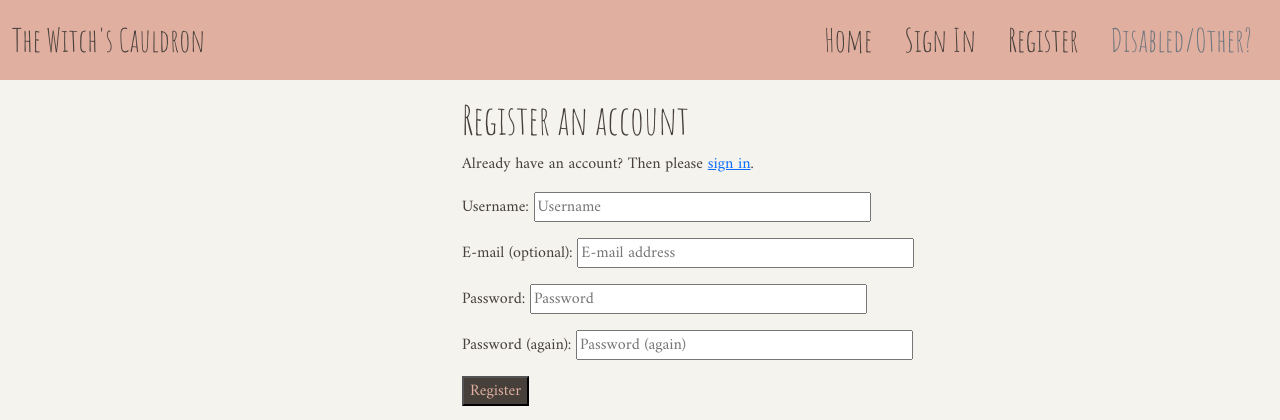
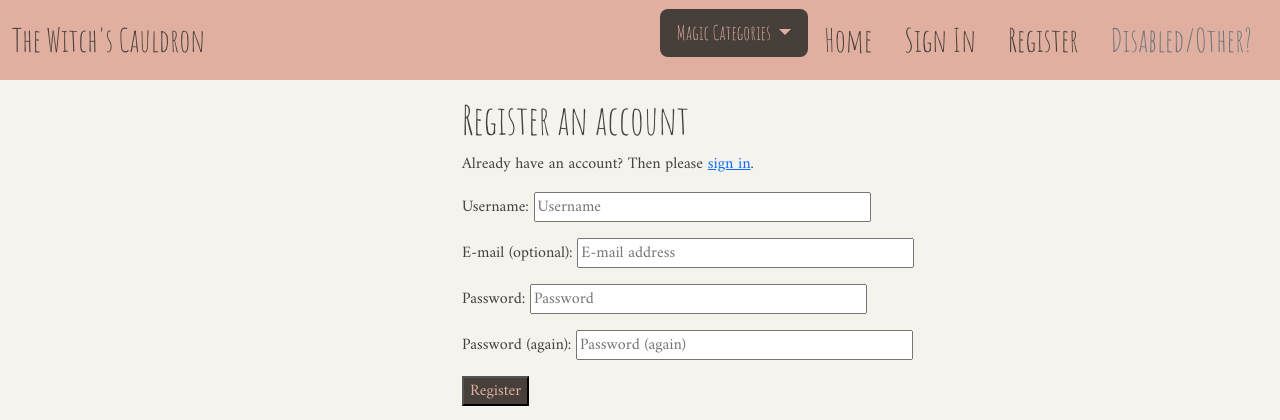
Before and after one commit to rachel-o-donnell/the-witchs-cauldron, a Django app: page /accounts/signup/ in a window 1280 px wide; the page is wider, and only the part inside the window is pictured. Shown: the top 420 px of that part. Run offline with Django 3.2, Linux system fonts and the light colour scheme; some libraries are stand-ins or nearby versions.

Commit message:
Add category dropdown to navbar (not connected)

```diff
--- a/templates/base.html
+++ b/templates/base.html
@@ -32,6 +32,17 @@
             https://stackoverflow.com/questions/61174994/bootstrap-justify-content-end-not-working-as-expected -->
             <div class="collapse navbar-collapse justify-content-end" id="navbarNav">
                 <ul class="nav">
+                    <div class="dropdown">
+                        <button class="btn btn-signin btn-lg dropdown-toggle" type="button" id="dropdownMenuButton"
+                            data-toggle="dropdown" aria-haspopup="true" aria-expanded="false">
+                            Magic Categories
+                        </button>
+                        <div class="dropdown-menu" aria-labelledby="dropdownMenuButton">
+                            {% for category in category_list %}
+
+                            {% endfor %}
+                        </div>
+                    </div>
                     {% if user.is_authenticated %}
                     <li class="nav-item">
                         <a class="nav-link active logo-font" aria-current="page" href="{% url 'home' %}">Home</a>
```
